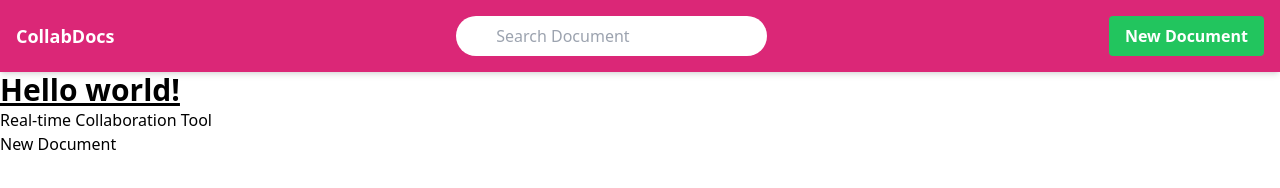
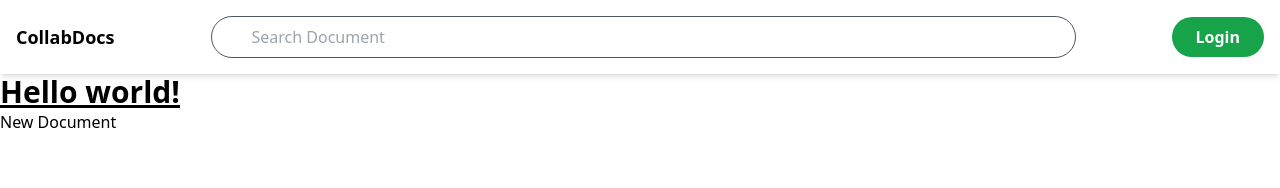
Before and after one commit to Evans-mutuku/CollabTool, a website: page client/index.html in a window 1280 px wide. Drawn offline with nearby package versions, Linux system fonts and the light colour scheme; no server answers.

Commit message:
working with  advanced courses

```diff
--- a/client/index.html
+++ b/client/index.html
@@ -17,23 +17,22 @@
 </head>
 
 <body>
-    <header class="bg-pink-600 text-white shadow-md">
+    <header class=" text-white shadow-md">
         <div class="container mx-auto max-w-7xl flex justify-between items-center p-4">
             <a href="/">
-                <div class="text-lg font-bold">CollabDocs</div>
+                <div class="text-lg font-bold text-black">CollabDocs</div>
             </a>
 
-            <nav>
-                <input type="search" class="rounded-full py-2 w-full text-black px-10" placeholder="Search Document">
-            </nav>
-            <button id="new-document-btn"
-                class="bg-green-500 hover:bg-green-700 text-white font-bold py-2 px-4 rounded">New Document</button>
+            <div class="max-w-6xl w-full px-24">
+                <input type="search" class="rounded-full py-2 w-full border border-gray-600 text-black px-10"
+                    placeholder="Search Document">
+            </div>
+            <button class="bg-green-600 hover:bg-green-700 text-white font-bold py-2 px-6 rounded-full ">Login</button>
         </div>
     </header>
     <h1 class="text-3xl font-bold underline">
         Hello world!
     </h1>
-    <h1>Real-time Collaboration Tool</h1>
     <div id="document-list"></div>
     <button id="new-document-btn">New Document</button>
     <div id="editor-container" style="display: none;">
```
